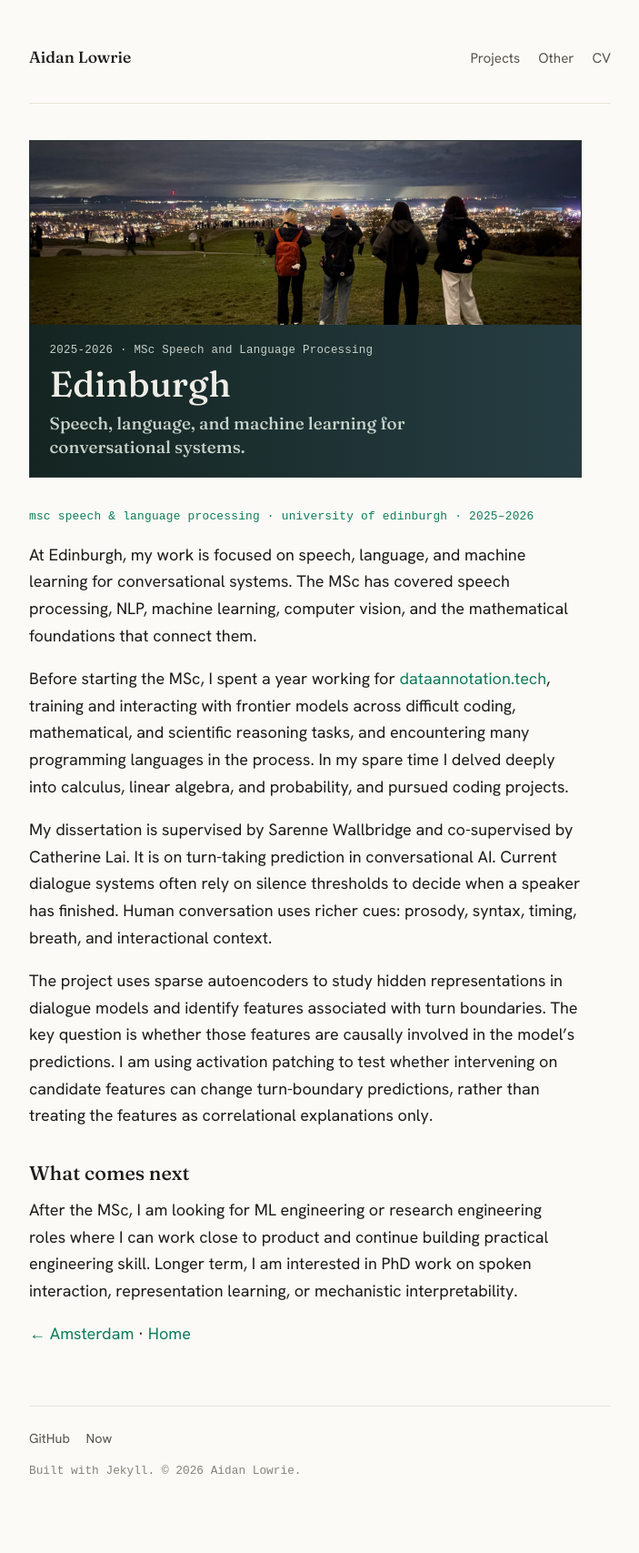
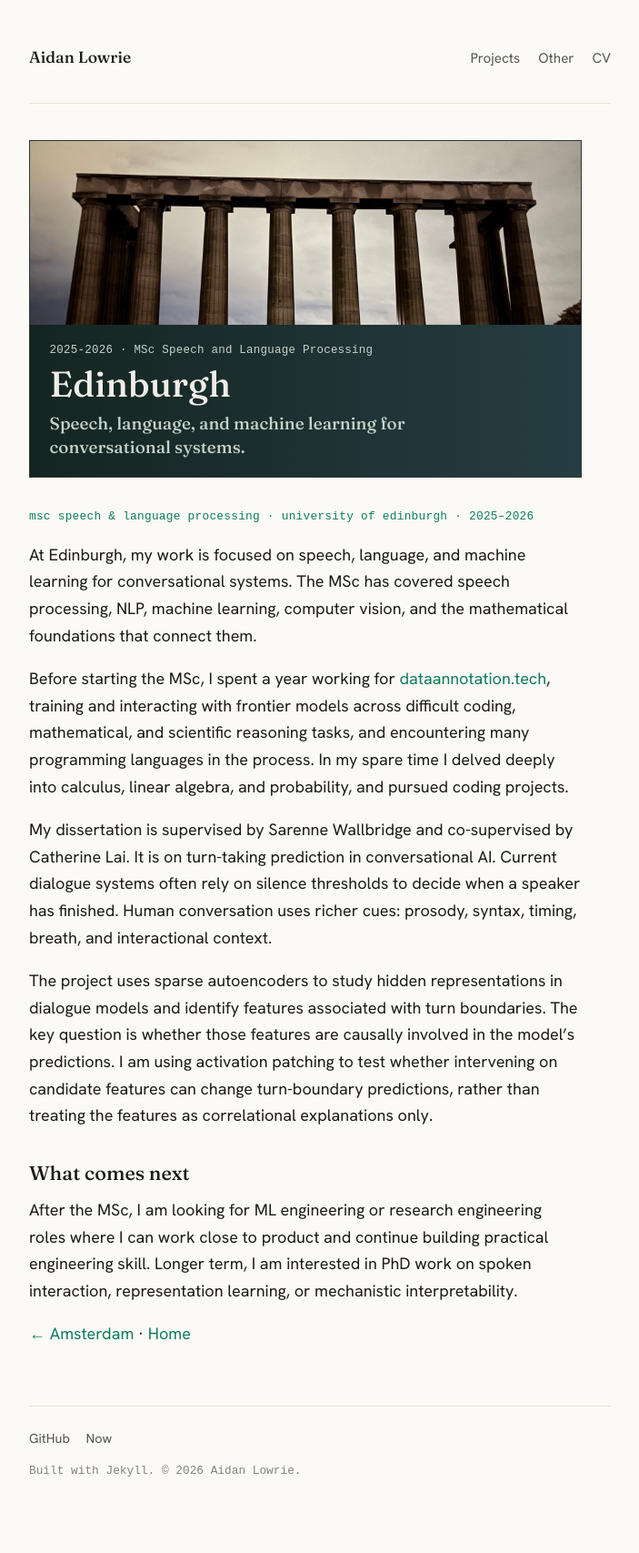
Before and after one commit to aidanlowrie/aidanlowrie.github.io, a Jekyll site: the page built from about/edinburgh.md, in a window 1280 px wide. Shown: the whole page at 91% size, without its empty margins (288-991 px from the left). Built offline with Jekyll 4.4.1, drawn with Linux system fonts in a browser that asks for light colours; some web fonts are replaced.

Commit message:
Use Calton Hill photo for Edinburgh banner

```diff
--- a/about/edinburgh.md
+++ b/about/edinburgh.md
@@ -7,7 +7,7 @@ banner:
   theme: edinburgh
   kicker: "2025-2026 · MSc Speech and Language Processing"
   summary: "Speech, language, and machine learning for conversational systems."
-  image: /assets/img/banner-edinburgh.jpg
+  image: /assets/img/banner-edinburgh-calton.jpg
   position: "52% center"
 ---
 
```
Also changed, not shown: assets/img/banner-edinburgh-calton.jpg (added).
